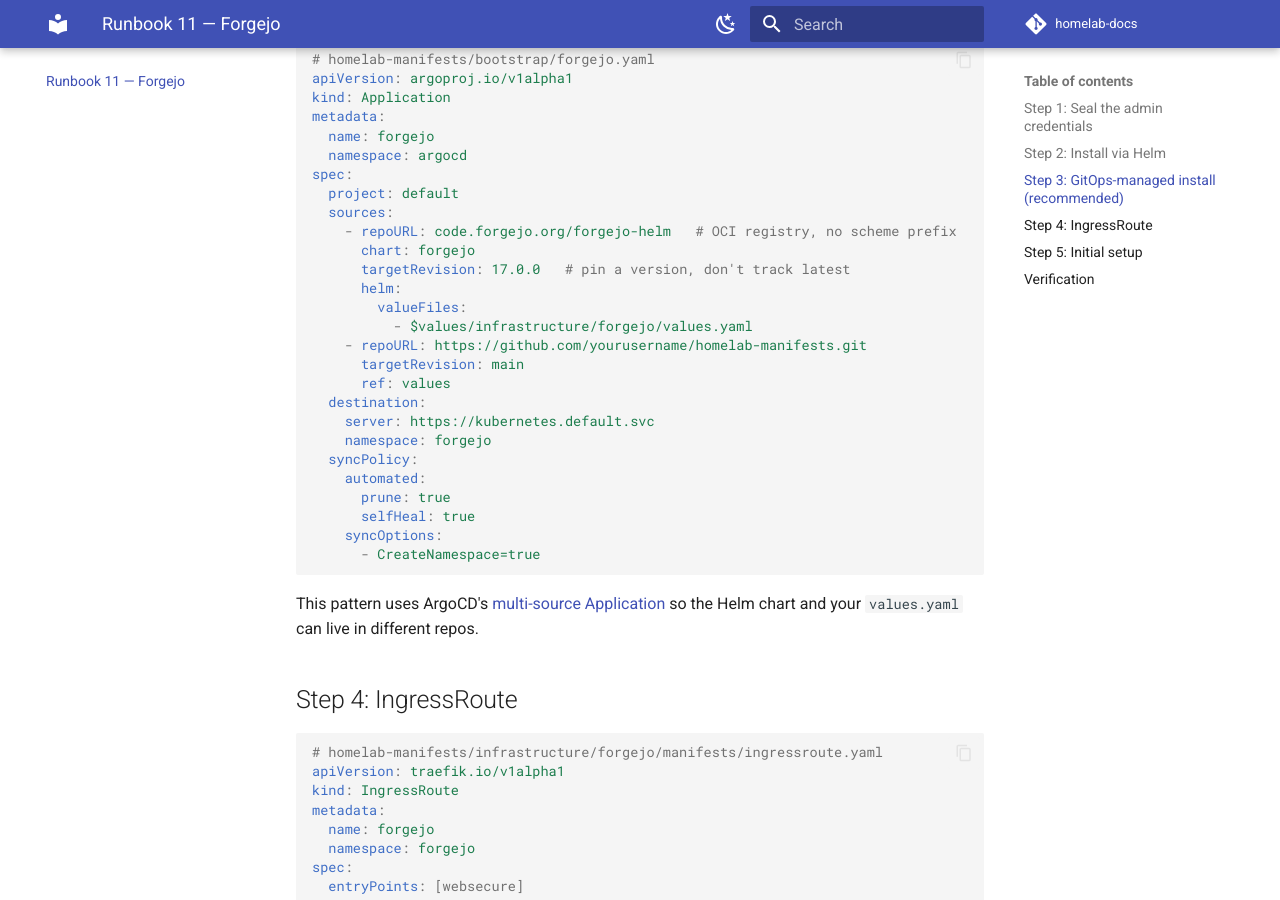
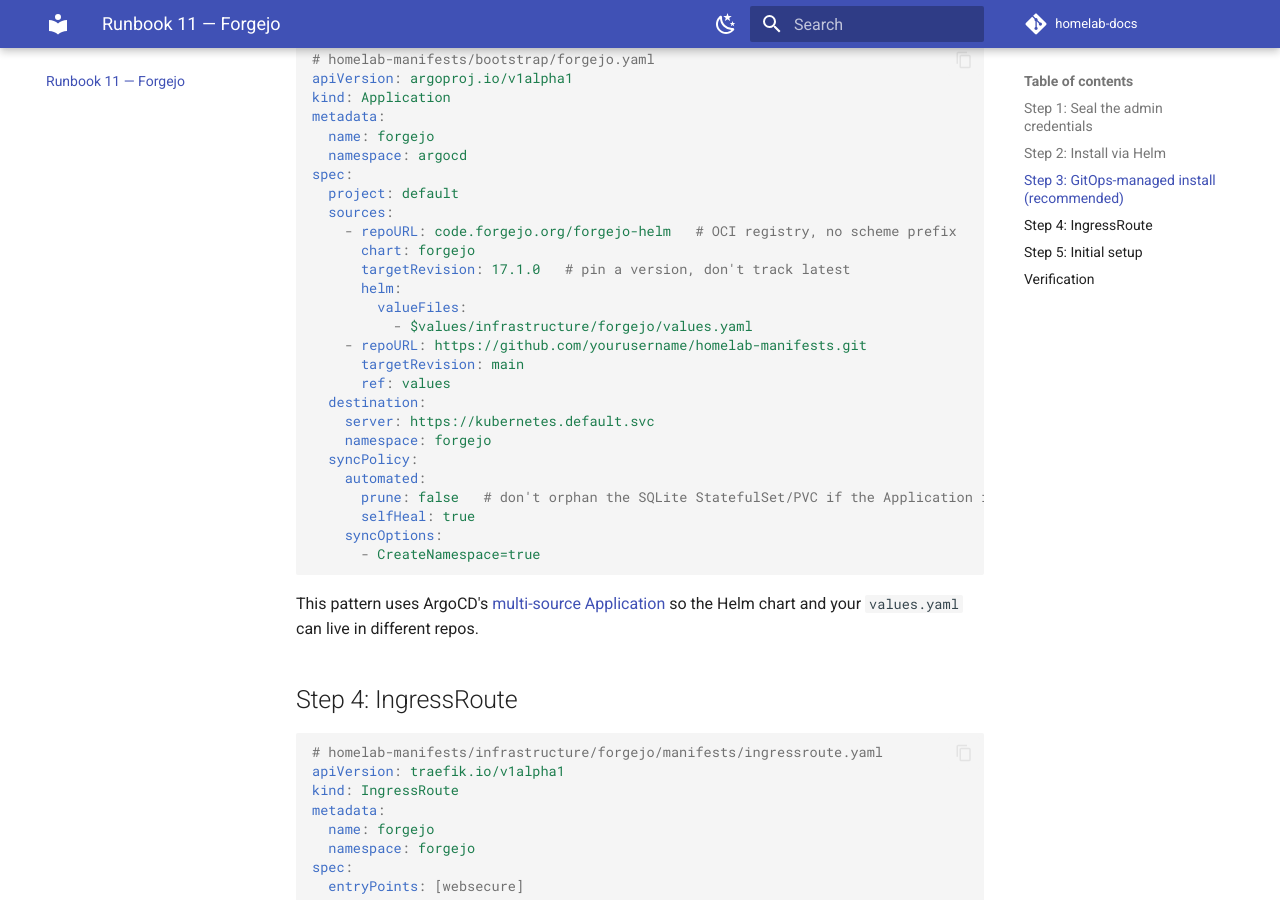
Before and after one commit to alivenda/homelab-docs, an MkDocs documentation site: the page built from docs/11-forgejo.md, in a window 1280 px wide and 900 px high, scrolled down 2290 px. Built offline with MkDocs 1.6.1 and Material for MkDocs 9.7.7, drawn with Linux system fonts in a browser that asks for light colours; comment, search, counter and statistics services are not loaded.

Commit message:
fix(docs): align R11 ArgoCD example with actual forgejo manifest
Bump targetRevision to 17.1.0 and set prune: false to match the
behaviour we ship in homelab-manifests (avoids dropping the SQLite
StatefulSet's PVC if the Application is ever deleted).

```diff
--- a/docs/11-forgejo.md
+++ b/docs/11-forgejo.md
@@ -97,7 +97,7 @@ spec:
   sources:
     - repoURL: code.forgejo.org/forgejo-helm   # OCI registry, no scheme prefix
       chart: forgejo
-      targetRevision: 17.0.0   # pin a version, don't track latest
+      targetRevision: 17.1.0   # pin a version, don't track latest
       helm:
         valueFiles:
           - $values/infrastructure/forgejo/values.yaml
@@ -109,7 +109,7 @@ spec:
     namespace: forgejo
   syncPolicy:
     automated:
-      prune: true
+      prune: false   # don't orphan the SQLite StatefulSet/PVC if the Application is deleted
       selfHeal: true
     syncOptions:
       - CreateNamespace=true
```
